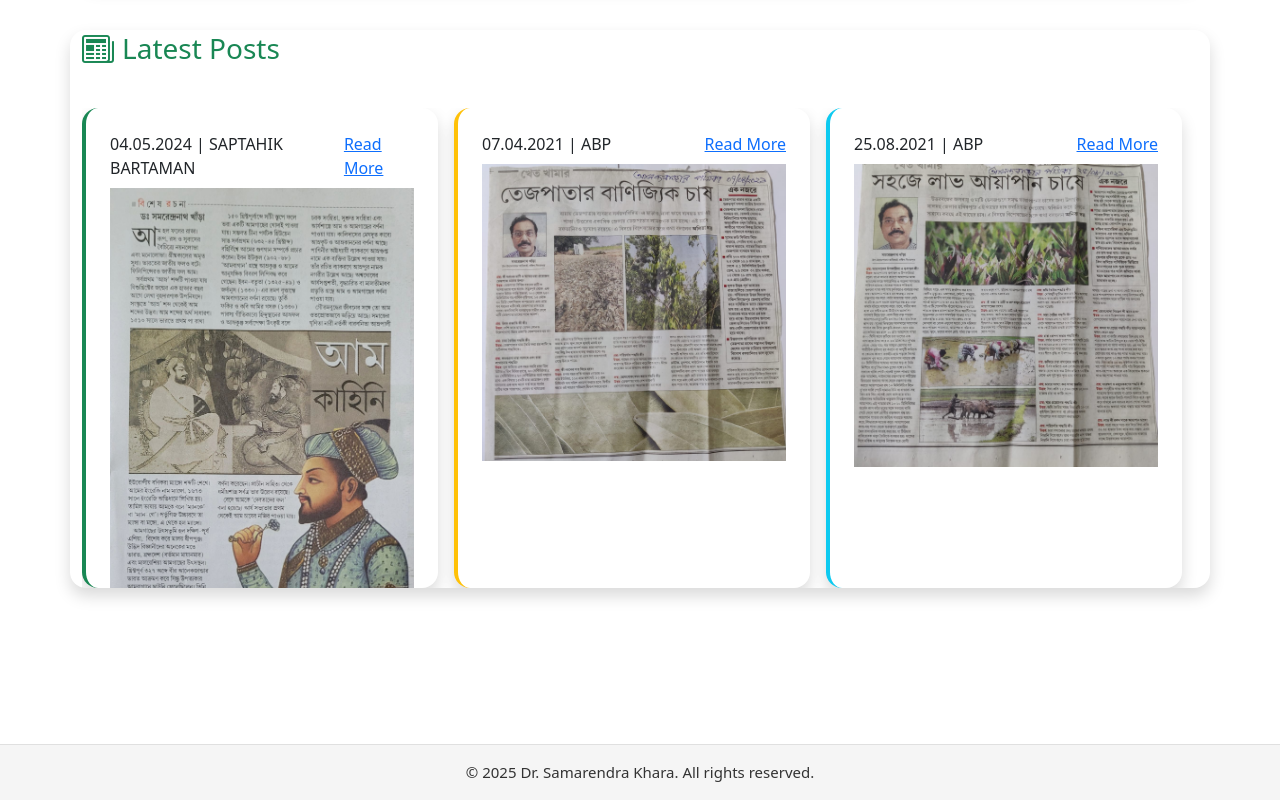
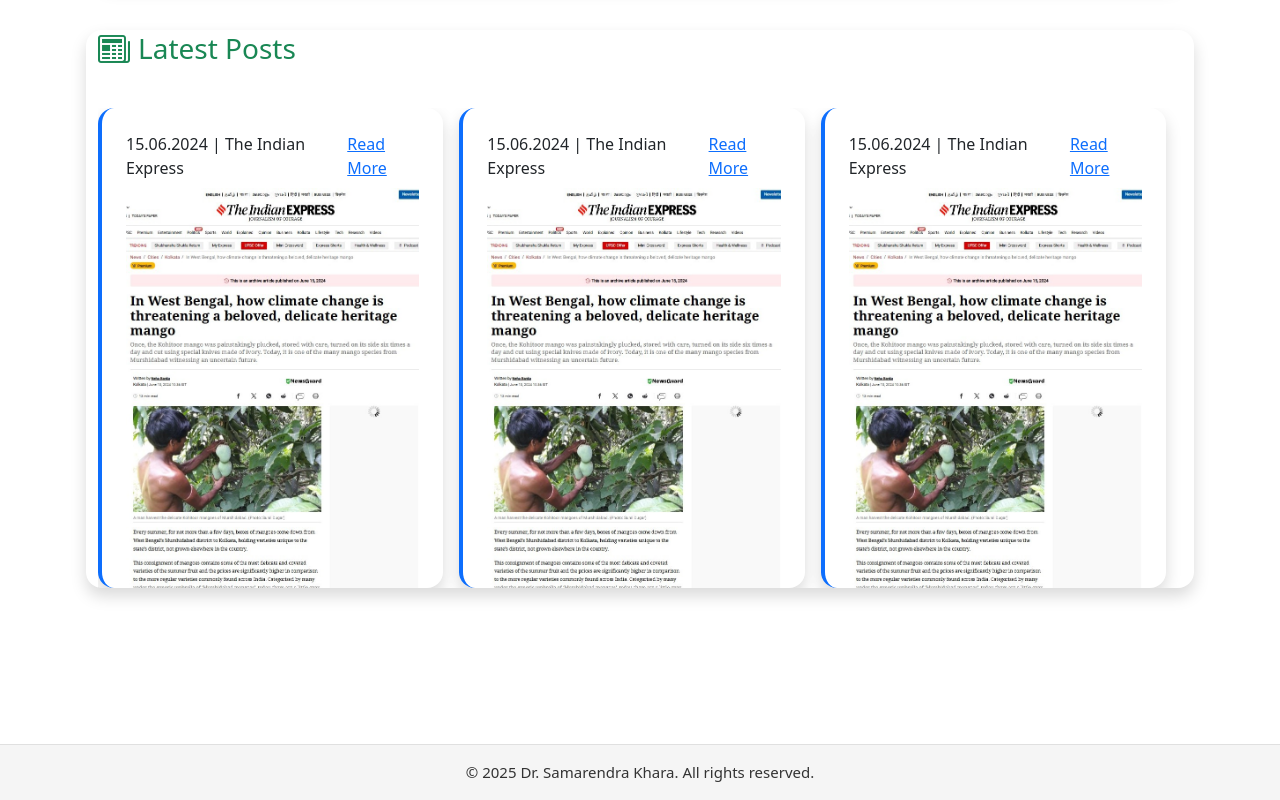
Before and after one commit to drsamarendra/author-drsamarendrakhara, an Angular app: page /home in a window 1280 px wide. Shown: the part 1517-2317 px from the top of the page. Built offline with nearby package versions, Linux system fonts and the light colour scheme.

Commit message:
modified

```diff
--- a/src/assets/json/blogList.json
+++ b/src/assets/json/blogList.json
@@ -6,7 +6,7 @@
     "date": "2024-10-01",
     "isDisplayFrontPage": true,
     "summary": "Discover why mental health matters and how you can take steps to improve your well-being every day.",
-    "description": "Mental health is crucial for overall well-being. Learn about its importance and ways to enhance your mental health.",
+    "description": "Mental health is crucial for overall well-being. Learn about its importance and ways to enhance your mental health.\n Mental health is crucial for overall well-being. Learn about its importance and ways to enhance your mental health.\nMental health is crucial for overall well-being. Learn about its importance and ways to enhance your mental health.\nMental health is crucial for overall well-being. Learn about its importance and ways to enhance your mental health.\nMental health is crucial for overall well-being. Learn about its importance and ways to enhance your mental health.",
     "image": "assets/blog/b1.jpg",
     "link": "https://indianexpress.com/article/cities/kolkata/west-bengal-climate-change-threat-beloved-delicate-heritage-mango-9393943/"
   }
--- a/src/assets/json/newspaper.json
+++ b/src/assets/json/newspaper.json
@@ -12,131 +12,5 @@
         "order": 1,
         "date": "15.06.2024",
         "link": "https://indianexpress.com/article/cities/kolkata/west-bengal-climate-change-threat-beloved-delicate-heritage-mango-9393943/"
-    },
-    {
-        "id": 2,
-        "category": "SPORTS",
-        "color": "success",
-        "title": "SAPTAHIK BARTAMAN",
-        "description": "In an overtime thriller, the underdogs clinched their first title...",
-        "author": "David Park",
-        "readTime": "3 min read",
-        "image": "assets/newspost/b2.jpeg",
-        "avatar": "https://via.placeholder.com/60",
-        "order": 2,
-        "date": "04.05.2024",
-        "link": "https://example.com/post/2"
-    },
-    {
-        "id": 3,
-        "category": "FOOD",
-        "color": "warning",
-        "title": "ABP",
-        "description": "Michelin-starred chefs are reinventing haute cuisine...",
-        "author": "Elena Rodriguez",
-        "readTime": "6 min read",
-        "image": "assets/newspost/b5.jpg",
-        "avatar": "https://via.placeholder.com/60",
-        "order": 3,
-        "date": "07.04.2021",
-        "link": "https://example.com/post/3"
-    },
-    {
-        "id": 4,
-        "category": "TRAVEL",
-        "color": "info",
-        "title": "ABP",
-        "description": "Exploring untouched beauty in Southeast Asia...",
-        "author": "Alex Kim",
-        "readTime": "5 min read",
-        "image": "assets/newspost/b6.jpg",
-        "avatar": "https://via.placeholder.com/60",
-        "order": 4,
-        "date": "25.08.2021",
-        "link": "https://example.com/post/4"
-    },
-    {
-        "id": 5,
-        "category": "HEALTH",
-        "color": "danger",
-        "title": "ABP",
-        "description": "Innovative therapy shows 90% success rate...",
-        "author": "Sophie Lee",
-        "readTime": "7 min read",
-        "image": "assets/newspost/b7.jpg",
-        "avatar": "https://via.placeholder.com/60",
-        "order": 5,
-        "date": "09.12.2021",
-        "link": "https://example.com/post/5"
-    },
-    {
-        "id": 6,
-        "category": "TRAVEL",
-        "color": "info",
-        "title": "ABP",
-        "description": "Exploring untouched beauty in Southeast Asia...",
-        "author": "Alex Kim",
-        "readTime": "5 min read",
-        "image": "assets/newspost/b8.jpg",
-        "avatar": "https://via.placeholder.com/60",
-        "order": 6,
-        "date": "02.09.2021",
-        "link": "https://example.com/post/6"
-    },
-    {
-        "id": 7,
-        "category": "HEALTH",
-        "color": "danger",
-        "title": "ABP",
-        "description": "Innovative therapy shows 90% success rate...",
-        "author": "Sophie Lee",
-        "readTime": "7 min read",
-        "image": "assets/newspost/b9.jpg",
-        "avatar": "https://via.placeholder.com/60",
-        "order": 7,
-        "date": "12.08.2020",
-        "link": "https://example.com/post/7"
-    },
-    {
-        "id": 8,
-        "category": "TRAVEL",
-        "color": "info",
-        "title": "ABP",
-        "description": "Exploring untouched beauty in Southeast Asia...",
-        "author": "Alex Kim",
-        "readTime": "5 min read",
-        "image": "assets/newspost/b10.jpg",
-        "avatar": "https://via.placeholder.com/60",
-        "order": 8,
-        "date": "12.04.2023",
-        "link": "https://example.com/post/8"
-    },
-    {
-        "id": 9,
-        "category": "HEALTH",
-        "color": "danger",
-        "title": "ABP",
-        "description": "Innovative therapy shows 90% success rate...",
-        "author": "Sophie Lee",
-        "readTime": "7 min read",
-        "image": "assets/newspost/b11.jpg",
-        "avatar": "https://via.placeholder.com/60",
-        "order": 9,
-        "date": "01.03.2023",
-        "link": "https://example.com/post/9"
-    },
-    {
-        "id": 10,
-        "category": "HEALTH",
-        "color": "danger",
-        "title": "ABP",
-        "description": "Innovative therapy shows 90% success rate...",
-        "author": "Sophie Lee",
-        "readTime": "7 min read",
-        "image": "assets/newspost/b12.jpg",
-        "avatar": "https://via.placeholder.com/60",
-        "order": 9,
-        "date": "07.02.2024",
-        "link": "https://example.com/post/9"
     }
 ]
--- a/src/core/carousel/carousel.component.css
+++ b/src/core/carousel/carousel.component.css
@@ -18,7 +18,7 @@
 }
 
 .carousel-img-enhanced {
-    object-fit: cover;
+    object-fit: fill;
     width: 100%;
     height: 450px;
     filter: brightness(0.85) contrast(1.08);
@@ -72,9 +72,9 @@
         padding: 0.8rem 1rem;
         font-size: 1rem;
     }
-    .enhanced-carousel {
+    /* .enhanced-carousel {
         margin-top: 25%;
-    }
+    } */
 }
 
 @media (max-width: 767.98px) {
@@ -85,7 +85,7 @@
         right: 2%;
         bottom: 1rem;
     }
-    .enhanced-carousel {
+    /* .enhanced-carousel {
         margin-top: 25%;
-    }
+    } */
 }
--- a/src/core/feature-components/blog/blog.component.css
+++ b/src/core/feature-components/blog/blog.component.css
@@ -77,9 +77,9 @@
     font-size: 1.1rem;
   }
 
-  .blog-wrapper {
+  /* .blog-wrapper {
     margin-top: 25%;
-  }
+  } */
 }
 
 @media (max-width: 767.98px) {
@@ -95,7 +95,7 @@
     border-radius: 0.7rem;
   }
 
-  .blog-wrapper {
+  /* .blog-wrapper {
     margin-top: 25%;
-  }
+  } */
 }
--- a/src/core/feature-components/product/product.component.css
+++ b/src/core/feature-components/product/product.component.css
@@ -253,7 +253,7 @@
     flex-direction: column !important;
     text-align: center;
     padding: 1.2rem 0.5rem;
-    margin-top: 25%;
+    /* margin-top: 25%; */
   }
 
   .banner-content {
@@ -312,9 +312,9 @@
     font-size: 1.25rem !important;
   }
 
-  .product-banner {
+  /* .product-banner {
     margin-top: 25%;
-  }
+  } */
 }
 
 .pricing-area {
--- a/src/core/header/header.component.html
+++ b/src/core/header/header.component.html
@@ -47,19 +47,19 @@
                 <a class="nav-link"
                   [class.active]="activeNav === 'home'"
                   routerLink="/home" routerLinkActive="active"
-                  (click)="setActiveNav('home', $event); navbarToggler.click()">Home</a>
+                  (click)="setActiveNav('home', $event); closeNavbarOnMobile(navbarToggler)">Home</a>
               </li>
               <li class="nav-item">
                 <a class="nav-link"
                   [class.active]="activeNav === 'blog'"
                   routerLink="/blog" routerLinkActive="active"
-                  (click)="setActiveNav('blog', $event); navbarToggler.click()">Blog</a>
+                  (click)="setActiveNav('blog', $event); closeNavbarOnMobile(navbarToggler)">Blog</a>
               </li>
               <li class="nav-item">
                 <a class="nav-link"
                   [class.active]="activeNav === 'products'"
                   routerLink="/products" routerLinkActive="active"
-                  (click)="setActiveNav('products', $event); navbarToggler.click()">Products</a>
+                  (click)="setActiveNav('products', $event); closeNavbarOnMobile(navbarToggler)">Products</a>
               </li>
             </ul>
             <a href="https://api.whatsapp.com/send/?phone=918900082669&text&type=phone_number&app_absent=0"
--- a/src/core/header/header.component.ts
+++ b/src/core/header/header.component.ts
@@ -7,17 +7,14 @@ import { Router, NavigationEnd } from '@angular/router';
   templateUrl: './header.component.html',
   styleUrls: ['./header.component.css']
 })
-export class HeaderComponent implements OnInit, AfterViewInit {
+export class HeaderComponent implements OnInit {
   @ViewChild('navbarCollapse') navbarCollapse!: ElementRef;
-  isCollapsed = false;
-  activeNav: string = 'home';
 
-  constructor(
-    private viewportScroller: ViewportScroller,
-    private router: Router
-  ) {
+  public isCollapsed = false;
+  public activeNav: string = 'home';
 
-  }
+  constructor(private router: Router) {}
+
   ngOnInit(): void {
     this.router.events.subscribe(event => {
       if (event instanceof NavigationEnd) {
@@ -33,14 +30,8 @@ export class HeaderComponent implements OnInit, AfterViewInit {
     });
   }
 
-  ngAfterViewInit(): void {
-    // No router event logic here
-  }
-
-
   @HostListener('window:scroll', [])
   onWindowScroll() {
-    // Use window.pageYOffset for better mobile compatibility
     const scrollY = window.scrollY !== undefined ? window.scrollY : window.pageYOffset;
     this.isCollapsed = scrollY > 80;
   }
@@ -58,19 +49,10 @@ export class HeaderComponent implements OnInit, AfterViewInit {
     }
   }
 
-  scrollToSection(event?: Event) {
-    // event?.preventDefault();
-    //this.viewportScroller.scrollToAnchor('carousel-section');
-  }
-
-  scrollToAbout(event?: Event) {
-    //event?.preventDefault();
-    //this.viewportScroller.scrollToAnchor('about-section');
-  }
-
-  scrollToRegion(event?: Event) {
-    //event?.preventDefault();
-    //this.viewportScroller.scrollToAnchor('region-section');
+  closeNavbarOnMobile(navbarToggler: HTMLElement) {
+    if (window.innerWidth < 992) { // Bootstrap lg breakpoint
+      navbarToggler.click();
+    }
   }
 
 }
--- a/src/core/home/home.component.css
+++ b/src/core/home/home.component.css
@@ -8,11 +8,5 @@
     opacity: 1;
   }
 }
-@media (max-width: 991.98px) {
-  .carousel-section { margin-top: 10%; }
-}
-@media (max-width: 767.98px) {
-  .carousel-section { margin-top: 10%; }
-}
 
 /* ...existing code... */
--- a/src/core/home/home.component.html
+++ b/src/core/home/home.component.html
@@ -1,4 +1,4 @@
-<div class="carousel-section">
+<div class="carousel-section container">
   <app-carousel></app-carousel>
 </div>
 
--- a/src/core/template/template.component.css
+++ b/src/core/template/template.component.css
@@ -1,16 +1,18 @@
-.doctor-body {
+.router-body {
   min-height: 60vh;
   padding: 108px 16px;
 }
 
 @media (max-width: 991.98px) {
-  .doctor-body {
+  .router-body {
     padding: 80px 8px 16px 8px;
+    margin-top: 2%;
   }
 }
 
 @media (max-width: 767.98px) {
-  .doctor-body {
+  .router-body {
     padding: 64px 2px 8px 2px;
+    margin-top: 10%;
   }
 }
--- a/src/core/template/template.component.html
+++ b/src/core/template/template.component.html
@@ -1,7 +1,7 @@
 <div>
   <app-header></app-header>
 </div>
-<div class="doctor-body container-fluid px-0">
+<div class="router-body container">
   <router-outlet></router-outlet>
 </div>
 <div>
--- a/src/styles.css
+++ b/src/styles.css
@@ -5,7 +5,7 @@ html, body {
   overflow-x: hidden;
 }
 
-img, video {
+/* img, video {
   max-width: 100%;
   height: auto;
   display: block;
@@ -32,12 +32,12 @@ img, video {
     padding-right: 4px;
     padding-left: 4px;
   }
-}
+} */
 
 /* Utility for hiding on mobile/desktop */
-.d-mobile-none { display: block !important; }
+/* .d-mobile-none { display: block !important; }
 .d-desktop-none { display: none !important; }
 @media (max-width: 767.98px) {
   .d-mobile-none { display: none !important; }
   .d-desktop-none { display: block !important; }
-}
+} */
```
